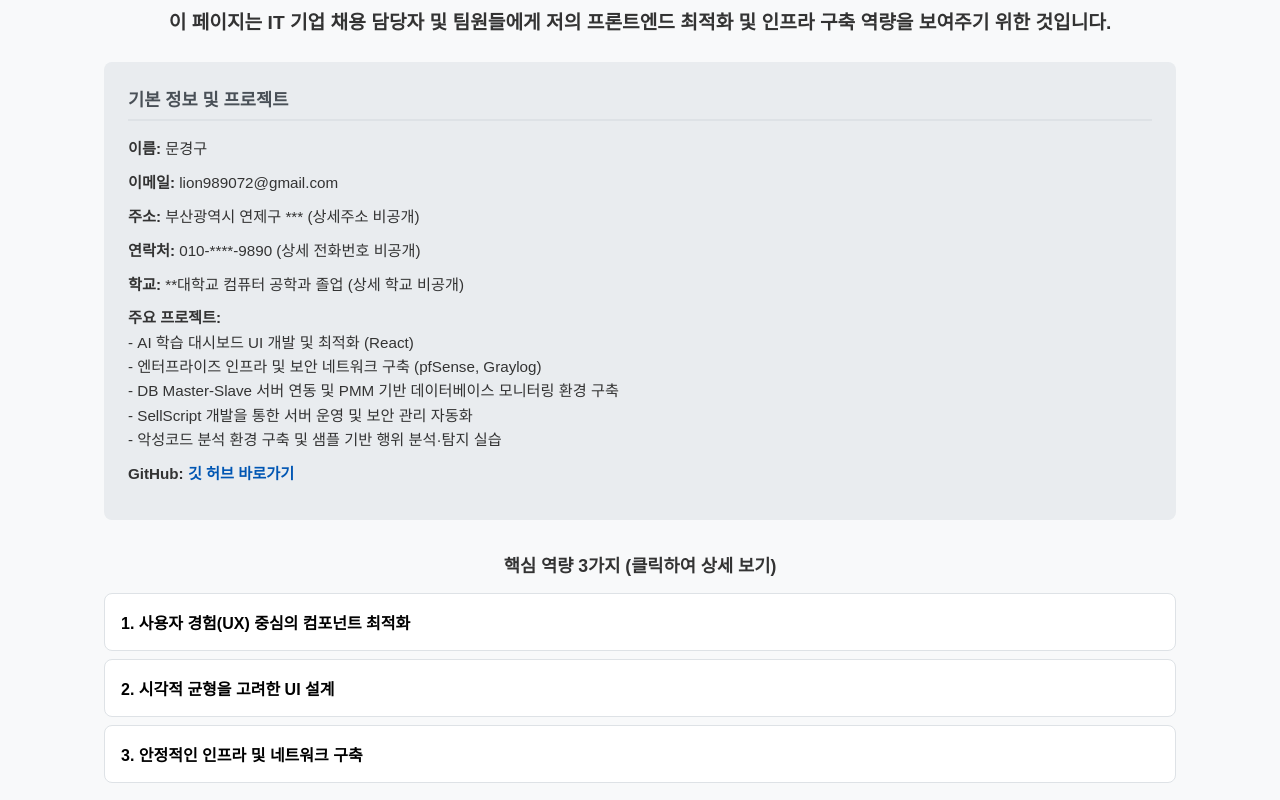
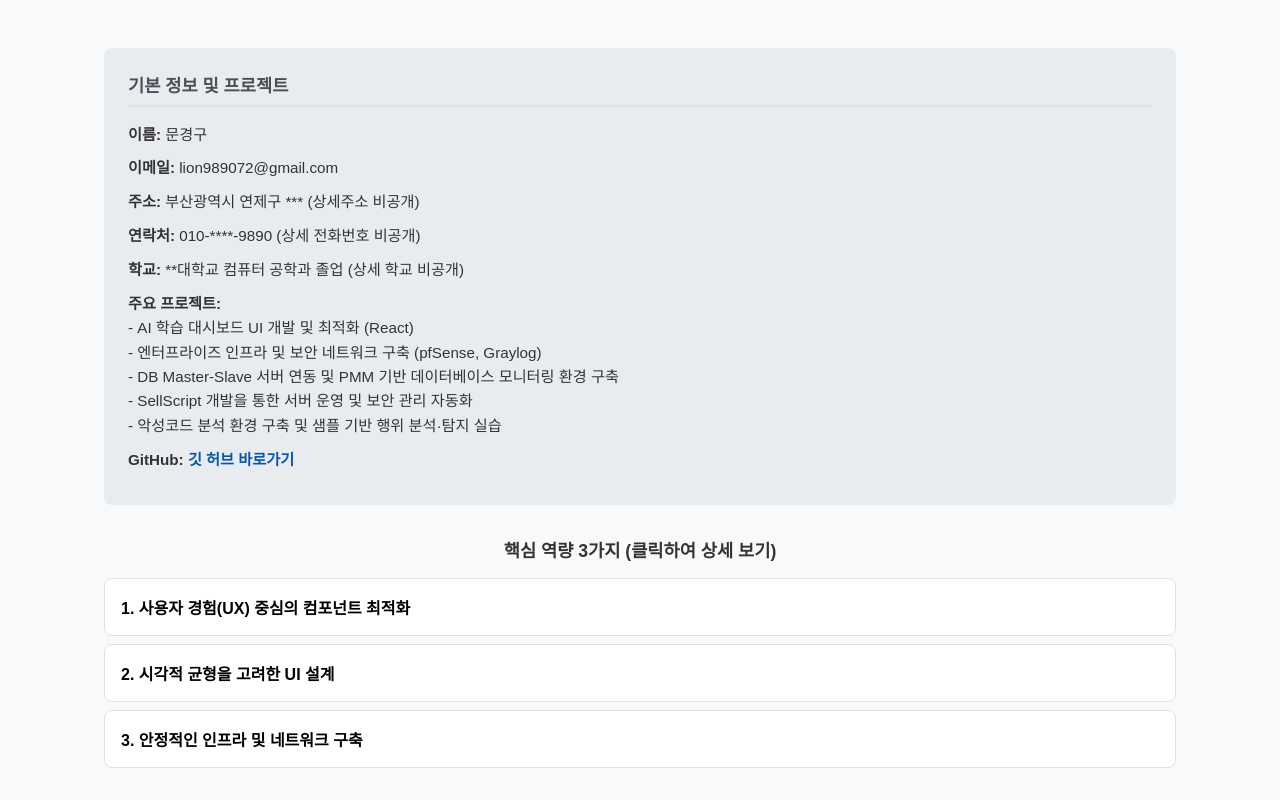
Before and after one commit to gyeonggumun/Portfolio-project, a React (Vite) app: page / in a window 1280 px wide. Built offline with nearby package versions, Linux system fonts and the light colour scheme.

Commit message:
불필요 내용 삭제

```diff
--- a/src/App.jsx
+++ b/src/App.jsx
@@ -12,7 +12,6 @@ function App() {
     <div className="portfolio-container">
       {/* 프로필 및 마스킹된 개인정보 영역 */}
       <header className="header-section">
-        <h1>이 페이지는 IT 기업 채용 담당자 및 팀원들에게 저의 프론트엔드 최적화 및 인프라 구축 역량을 보여주기 위한 것입니다.</h1>
 
         <div className="profile-card">
           <h3>기본 정보 및 프로젝트</h3>
```
